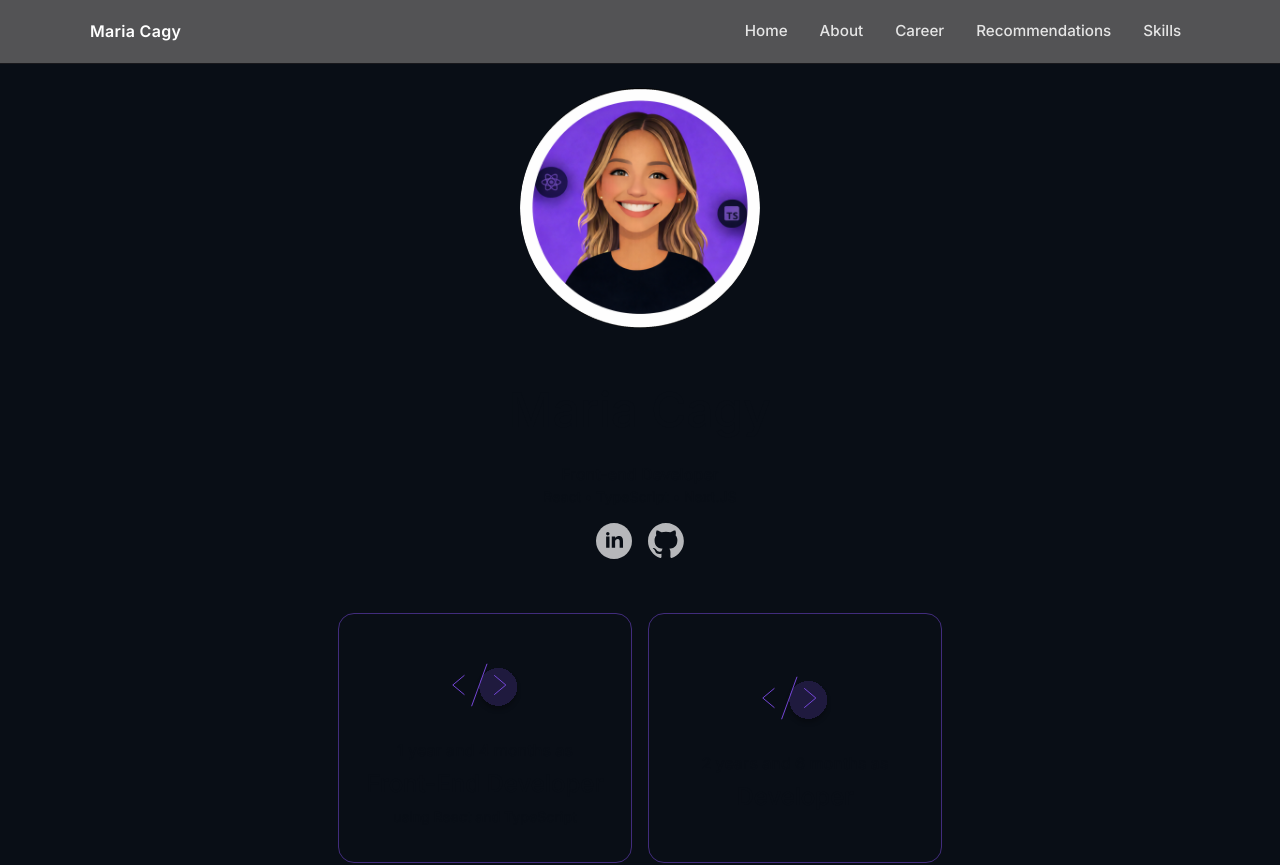
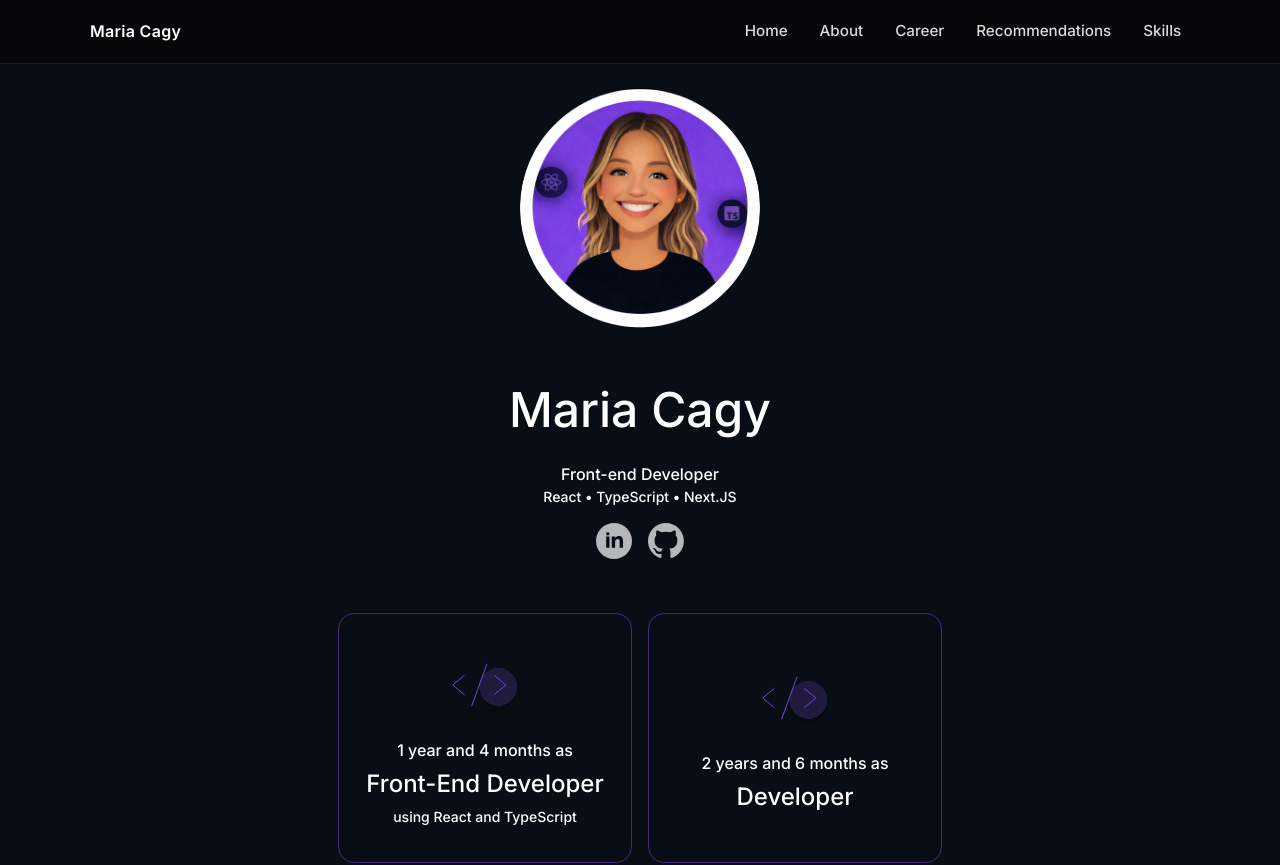
Before and after one commit to maria-eduarda-cagy/front-end-cv-app, a React (Vite) app: page / in a window 1280 px wide. Shown: the top 865 px of the page. Built offline with nearby package versions, Linux system fonts and the light colour scheme.

Commit message:
fix: light mode error

```diff
--- a/src/index.css
+++ b/src/index.css
@@ -60,8 +60,8 @@ button:focus-visible {
 
 @media (prefers-color-scheme: light) {
   :root {
-    color: #090E16;
-    background-color: #ffffff;
+    color: #fff;
+    background-color: #000;
   }
   a:hover {
     color: #747bff;
```
